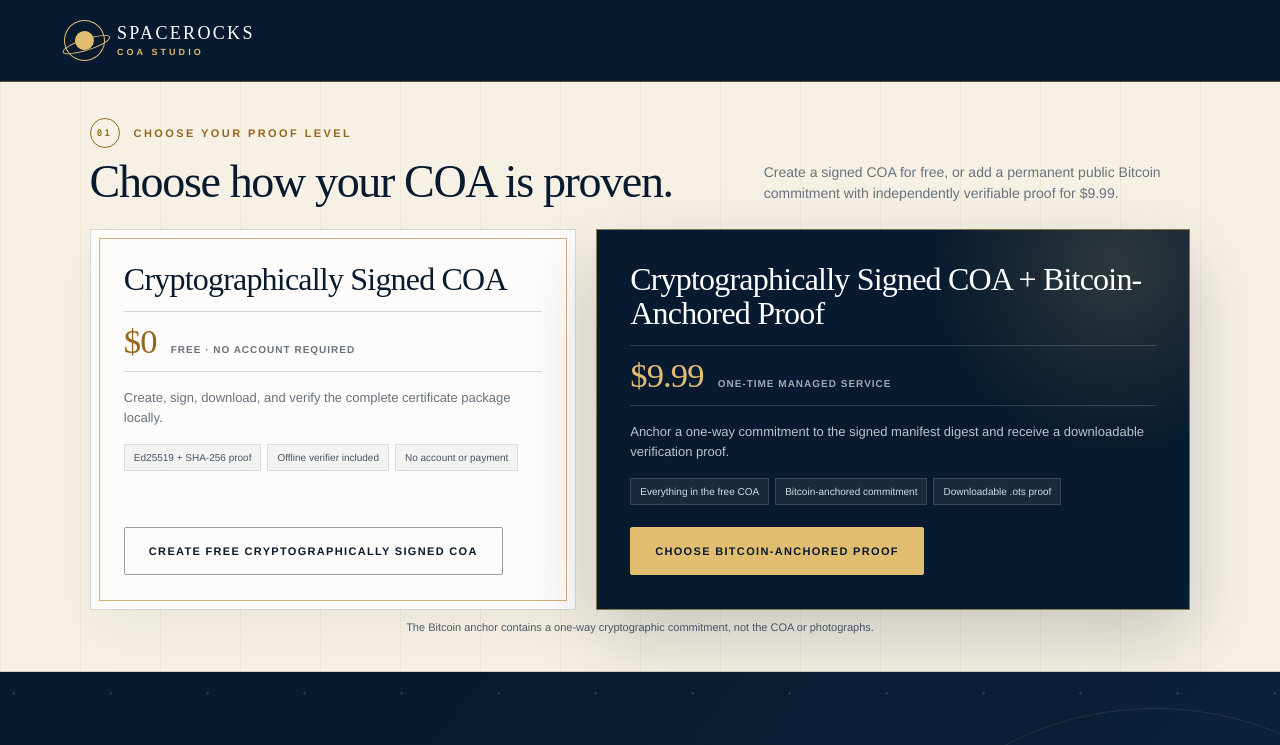
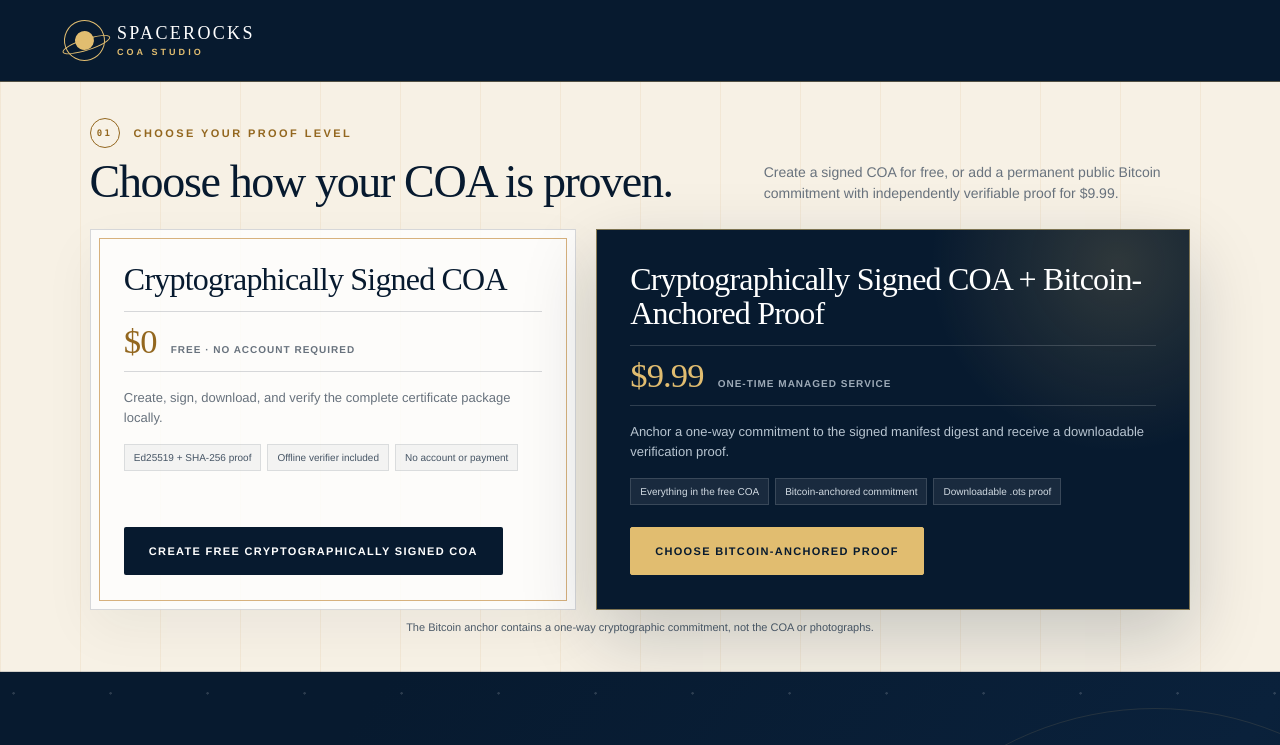
Before and after one commit to rayborg/spacerocks-coa, a React (Vite) app: page / in a window 1280 px wide. Shown: the top 745 px of the page. Built offline with nearby package versions, Linux system fonts and the light colour scheme; no server answers.

Commit message:
Emphasize the free COA action

```diff
--- a/src/App.tsx
+++ b/src/App.tsx
@@ -554,7 +554,7 @@ export default function App() {
                   <li>Offline verifier included</li>
                   <li>No account or payment</li>
                 </ul>
-                <a className="button button--outline" href="#builder" onClick={() => setSelectedService("free")}>Create free cryptographically signed COA</a>
+                <a className="button button--navy" href="#builder" onClick={() => setSelectedService("free")}>Create free cryptographically signed COA</a>
               </article>
               <article className={`service-option service-option--blockchain${selectedService === "blockchain" ? " service-option--selected" : ""}`}>
                 <h3>Cryptographically Signed COA + Bitcoin-Anchored Proof</h3>
```
Also changed, not shown: 1 other file (tests, documents, lock files or other folders).
